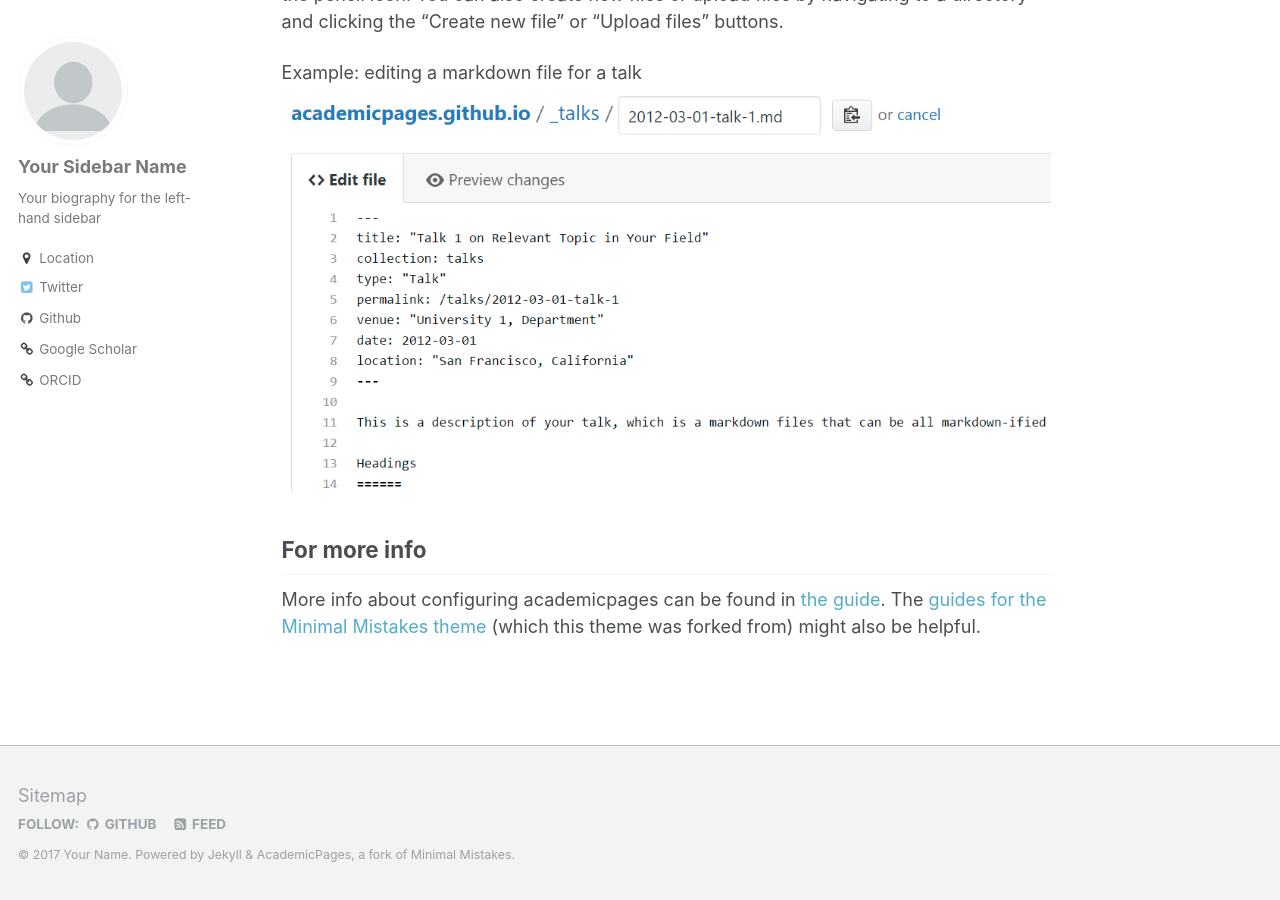
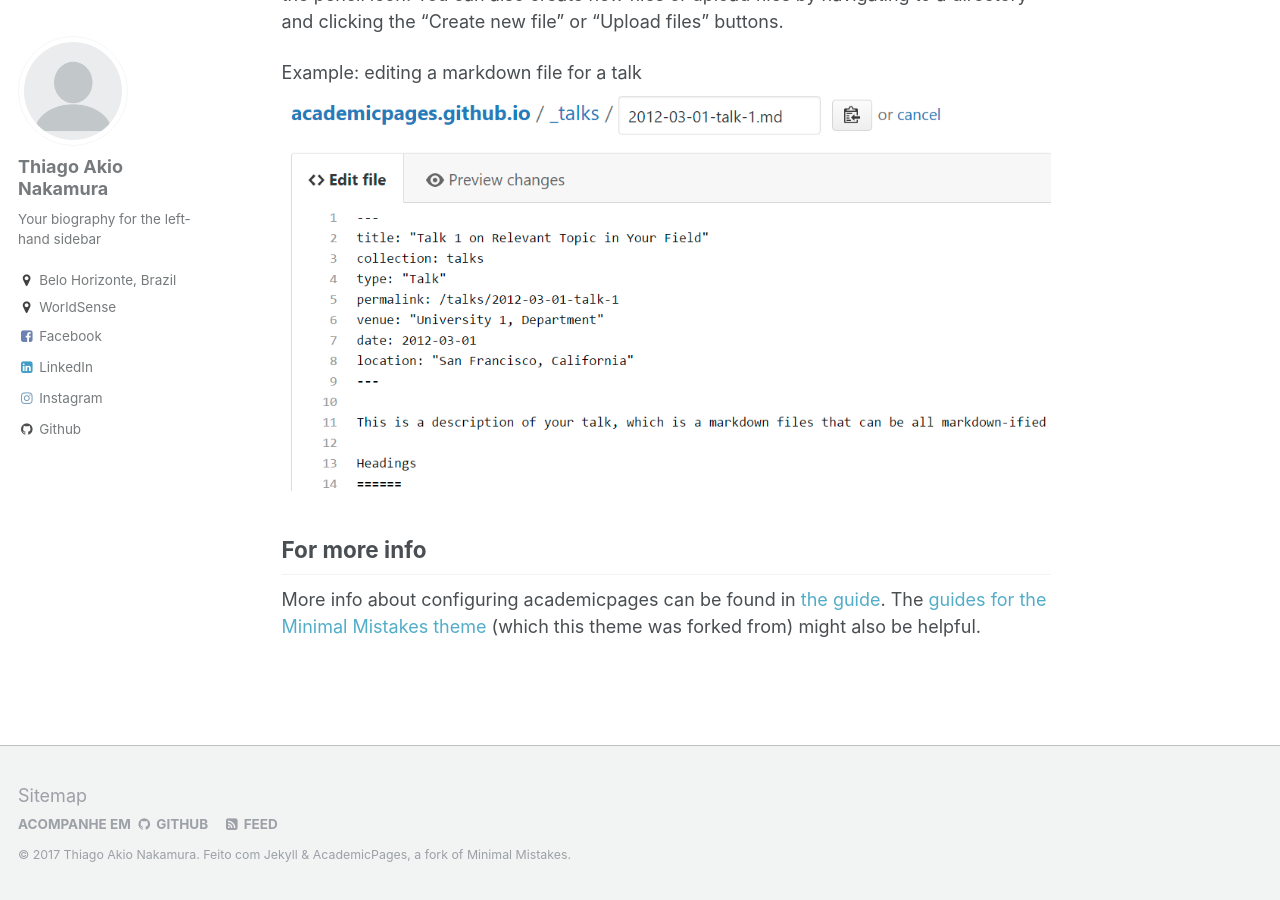
Before and after one commit to akionakamura/akionakamura.github.io, a Jekyll site: the page built from _pages/about.md, in a window 1280 px wide and 900 px high, scrolled down 2510 px. Built offline with Jekyll 4.4.1, drawn with Linux system fonts in a browser that asks for light colours; some of the changed text lies outside the part shown.

Commit message:
A few configs

```diff
--- a/_config.yml
+++ b/_config.yml
@@ -6,12 +6,12 @@
 # `jekyll serve`. If you change this file, please restart the server process.
 
 # Site Settings
-locale                   : "en-US"
-title                    : "Your Name / Site Title"
+locale                   : "pt-BR"
+title                    : "Thiago Akio Nakamura"
 title_separator          : "-"
-name                     : &name "Your Name"
+name                     : &name "Thiago Akio Nakamura"
 description              : &description "personal description"
-url                      : https://academicpages.github.io # the base hostname & protocol for your site e.g. "https://mmistakes.github.io"
+url                      : https://akionakamura.github.io/ # the base hostname & protocol for your site e.g. "https://mmistakes.github.io"
 baseurl                  : "" # the subpath of your site, e.g. "/blog"
 repository               : "academicpages/academicpages.github.io"
 teaser                   :  # filename of teaser fallback teaser image placed in /images/, .e.g. "500x300.png"
@@ -77,33 +77,33 @@ analytics:
 
 # Site Author
 author:
-  name             : "Your Sidebar Name"
+  name             : "Thiago Akio Nakamura"
   avatar           : "profile.png"
   bio              : "Your biography for the left-hand sidebar"
-  location         : "Location"
-  employer         :
-  googlescholar    : "http://yourfullgooglescholarurl.com"
+  location         : "Belo Horizonte, Brazil"
+  employer         : "WorldSense"
+  googlescholar    :
   email            :
   uri              :
   bitbucket        :
   codepen          :
   dribbble         :
   flickr           :
-  facebook         :
+  facebook         : "https://www.facebook.com/akionakas"
   foursquare       :
-  github           : "academicpages"
+  github           : "https://github.com/akionakamura"
   google_plus      :
   keybase          :
-  instagram        :
+  instagram        : "https://www.instagram.com/akionakas"
   lastfm           :
-  linkedin         :
-  orcid            : "http://orcid.org/yourorcidurl"
+  linkedin         : "https://www.linkedin.com/in/akionakas/"
+  orcid            :
   pinterest        :
   soundcloud       :
   stackoverflow    : # http://stackoverflow.com/users/123456/username
   steam            :
   tumblr           :
-  twitter          : "replacethistwitterhandle"
+  twitter          :
   vine             :
   weibo            :
   xing             :
```
